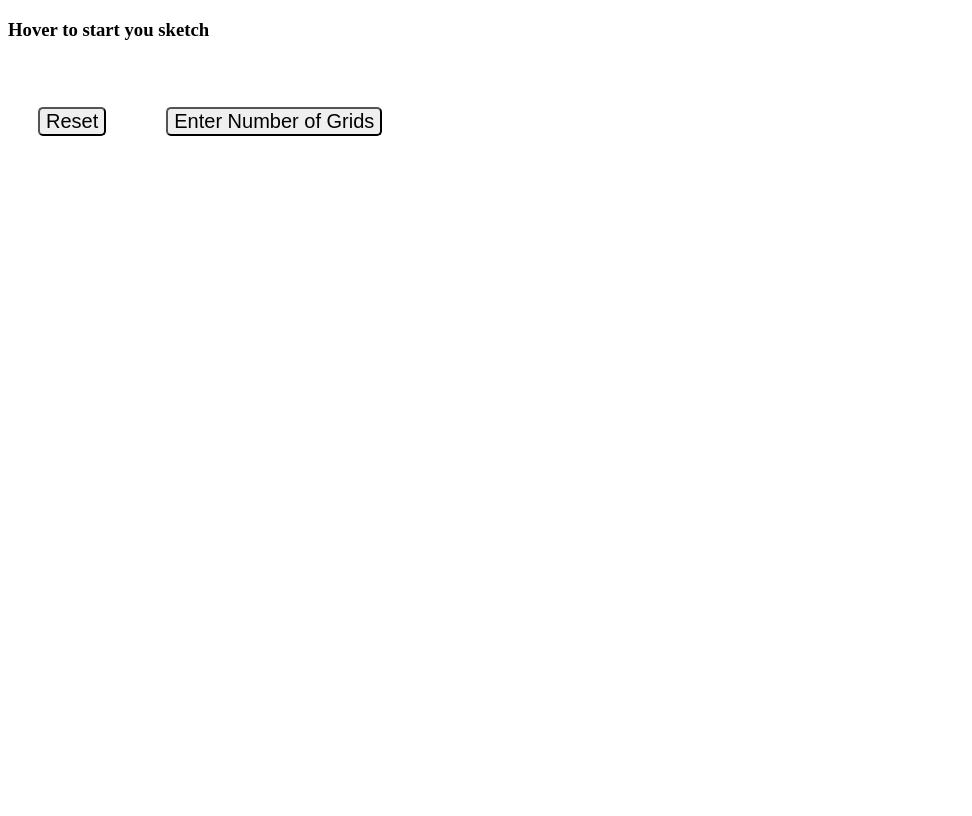
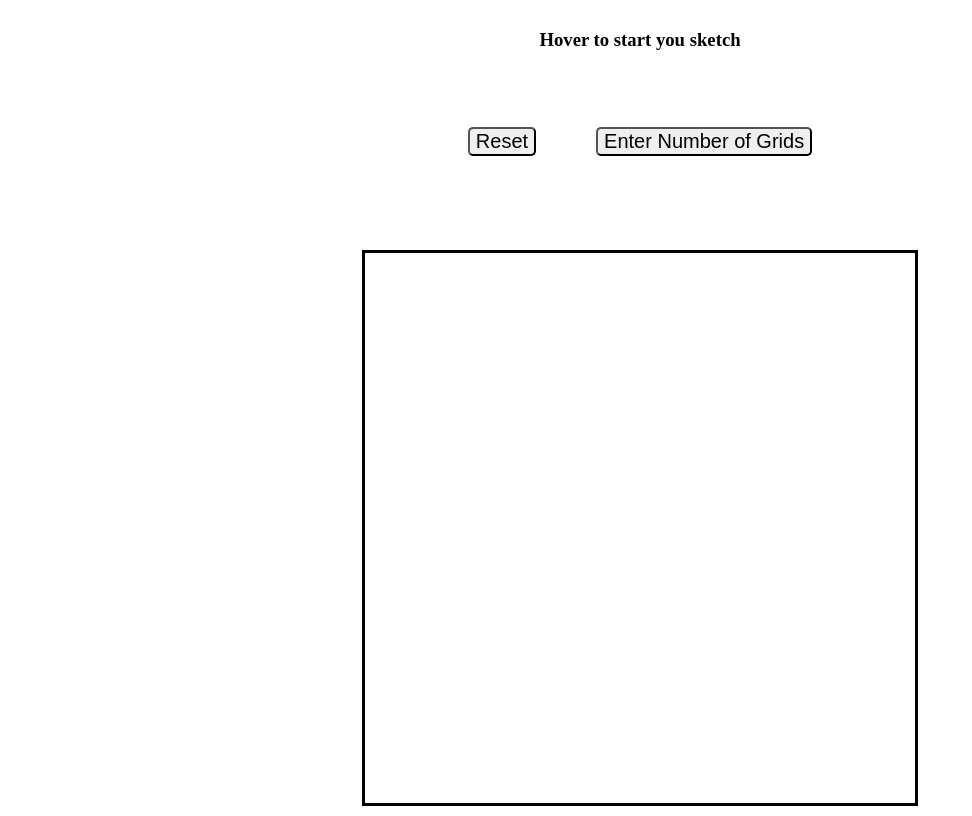
Before and after one commit to anas0888/Etch-a-Sketch, a plain HTML site: page index.html in a window 1280 px wide. Shown: the whole page, without its empty margins (0-972 px from the left). Drawn offline with Linux system fonts and the light colour scheme.

Commit message:
do some necessary changes

```diff
--- a/style.css
+++ b/style.css
@@ -1,6 +1,7 @@
 body{
-
-justify-content:center;
+display:grid;
+place-items: center;
+height: 100vh;
 }
 .div1{
 display:flex;
@@ -21,6 +22,7 @@ margin: 30px;
 #masterGrid{
 display: flex;
 flex-wrap:wrap;
-height: 250px;
-width: 250px;
+height: 550px;
+width: 550px;
+border: 3px solid black
 }
```
